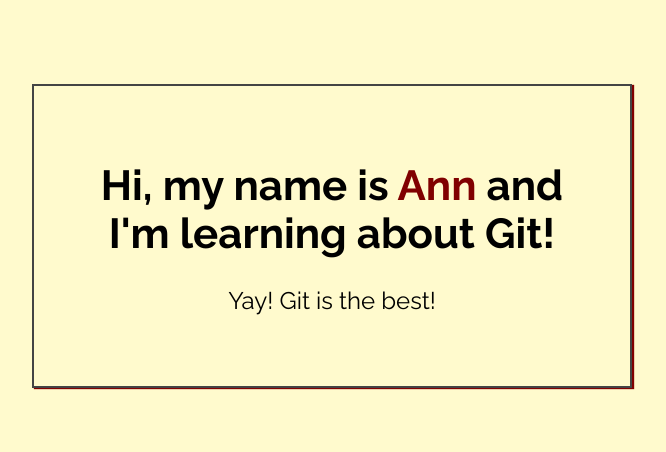
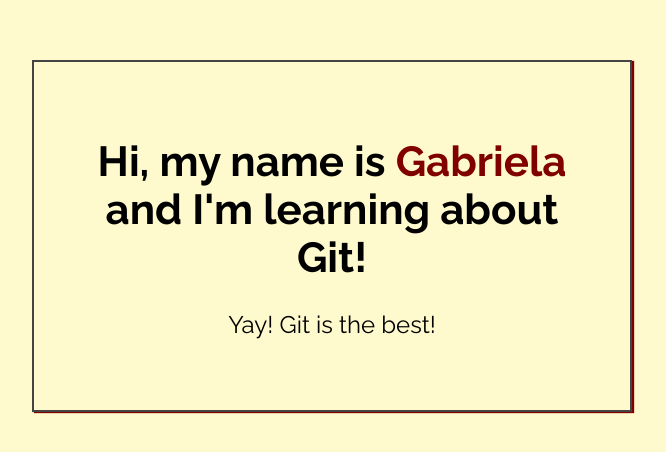
Before and after one commit to Gabriela-L2821/my-first-repo, a plain HTML site: page index.html in a window 1280 px wide. Shown: the part 164-616 px from the top of the page, without its empty margins (308-974 px from the left). Drawn offline with Linux system fonts and the light colour scheme.

Commit message:
Added name to index.html

```diff
--- a/index.html
+++ b/index.html
@@ -14,7 +14,7 @@
 <body>
 
     <div class="greeting">
-        <h1>Hi, my name is <span class="highlight">Ann</span> and I'm learning about Git! </h1>
+        <h1>Hi, my name is <span class="highlight">Gabriela</span> and I'm learning about Git! </h1>
 
         <p>Yay! Git is the best!</p>
     </div>
```
